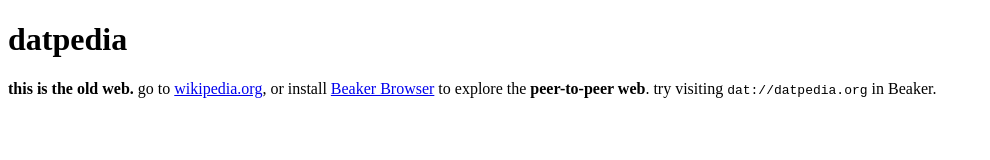
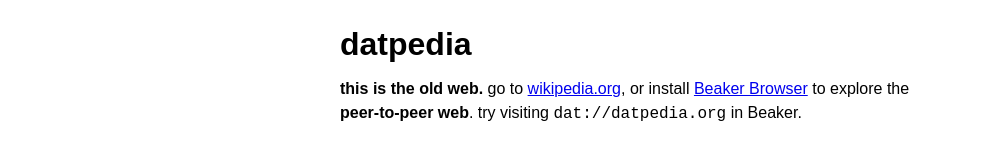
Before and after one commit to dcposch/datpedia, a website: page www/index.html in a window 1280 px wide. Shown: the whole page, without its empty margins (0-990 px from the left). Drawn offline with Linux system fonts and the light colour scheme.

Commit message:
www fixes

```diff
--- a/www/index.html
+++ b/www/index.html
@@ -2,11 +2,27 @@
 <html>
   <head>
     <title>datpedia</title>
+    <script>
+      if (window.DatArchive && window.location.protocol !== 'dat:') {
+        window.location = 'dat://datpedia.org/'
+      }
+    </script>
+    <style>
+      body {
+        max-width: 600px;
+        margin: 32px auto;
+        font: 16px/24px sans-serif;
+      }
+    </style>
   </head>
   <body>
     <h1>datpedia</h1>
     <p>
-      <strong>this is the old web.</strong> go to <a href="https://wikipedia.org">wikipedia.org</a>, or install <a href="https://beakerbrowser.com/">Beaker Browser</a> to explore the <strong>peer-to-peer web</strong>. try visiting <code>dat://datpedia.org</code> in Beaker.
+      <strong>this is the old web.</strong> go to
+      <a href="https://wikipedia.org">wikipedia.org</a>, or install
+      <a href="https://beakerbrowser.com/">Beaker Browser</a> to explore the
+      <strong>peer-to-peer web</strong>. try visiting
+      <code>dat://datpedia.org</code> in Beaker.
     </p>
   </body>
 </html>
```
Also changed, not shown: 1 other file.
